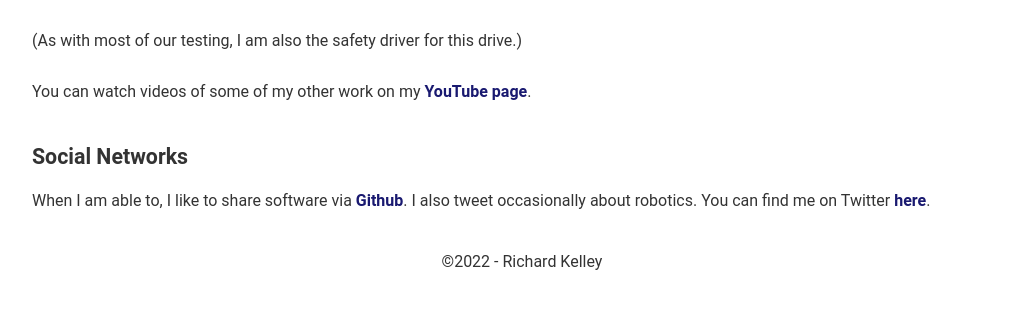
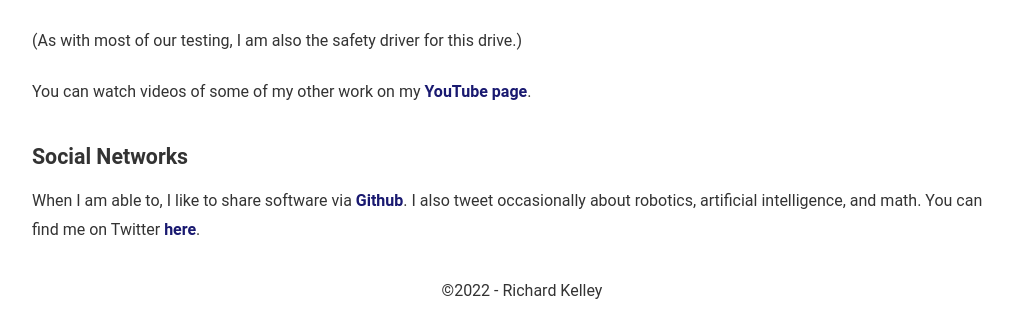
Before and after one commit to RichardKelley/richardkelley.github.io, a Jekyll site: the page built from about.md, in a window 1280 px wide, cut to the strip 772-1088 px from the top of the page. Shown: the whole strip, without its empty margins (118-1131 px from the left). Built offline with Jekyll 4.4.1, drawn with Linux system fonts in a browser that asks for light colours; before the commit the page ends 1060 px from its top, so only the background shows below that.

Commit message:
Updated about.

```diff
--- a/about.md
+++ b/about.md
@@ -35,5 +35,6 @@ page](http://www.youtube.com/user/rkell209){:target="blank"}.
 
 When I am able to, I like to share software via
 [Github](https://github.com/RichardKelley){:target="blank"}. I also
-tweet occasionally about robotics. You can find me on Twitter
+tweet occasionally about robotics, artificial intelligence, and
+math. You can find me on Twitter
 [here](https://twitter.com/richardkelley){:target="blank"}.
```
